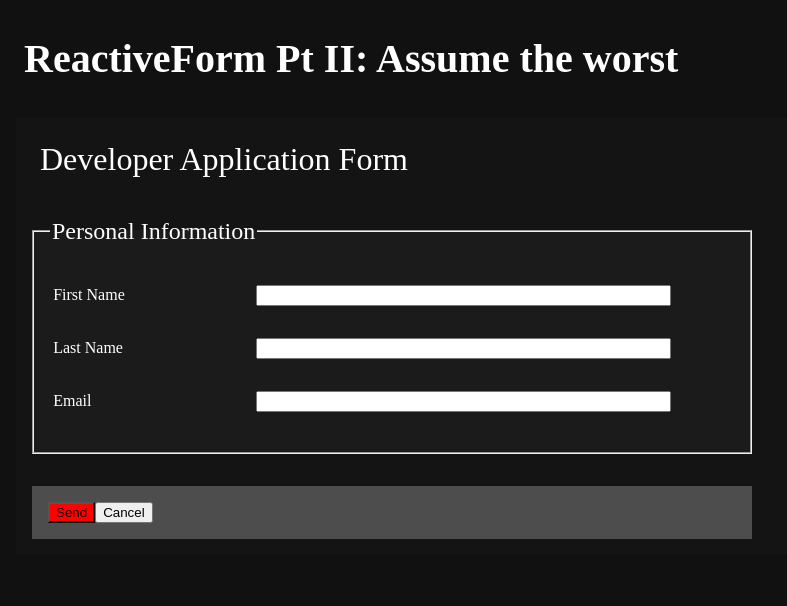
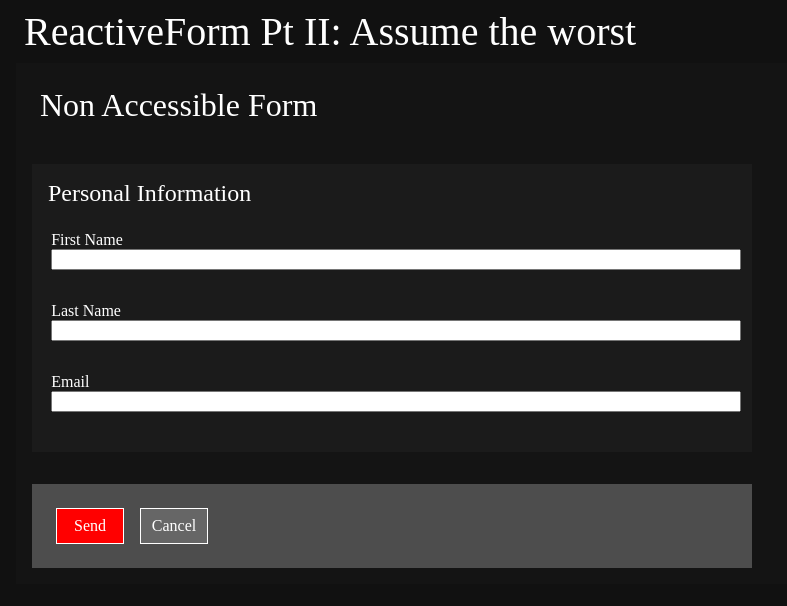
Before and after one commit to danmt/reactive-form-accessible, an Angular app: page / in a window 1280 px wide. Shown: the top 606 px of the page, without its empty margins (0-787 px from the left). Built offline with nearby package versions, Linux system fonts and the light colour scheme.

Commit message:
simplifying it

```diff
--- a/src/app/app.component.html
+++ b/src/app/app.component.html
@@ -1,62 +1,43 @@
-<header>
-  <h1>ReactiveForm Pt II: Assume the worst</h1>
-</header>
+<div class="header">
+  <div class="h1">ReactiveForm Pt II: Assume the worst</div>
+</div>
 
-<main>
-  <section>
-    <form
-      [formGroup]="developerApplicationForm"
-      (ngSubmit)="submit(developerApplicationForm)"
-      aria-labelledby="form-title"
-    >
-      <legend id="form-title">Developer Application Form</legend>
+<div class="main">
+  <div class="section">
+    <div class="form" [formGroup]="nonAccessibleForm">
+      <div class="legend">Non Accessible Form</div>
 
-      <fieldset id="personal">
-        <legend>Personal Information</legend>
+      <div class="fieldset">
+        <div class="legend">Personal Information</div>
 
-        <label for="first-name">
-          <span id="first-name-label">
+        <div class="label">
+          <span>
             First Name
           </span>
-          <input
-            id="first-name"
-            aria-labelledby="first-name-label"
-            type="text"
-            formControlName="firstName"
-          />
-        </label>
+          <input id="first-name" type="text" formControlName="firstName" />
+        </div>
 
-        <label for="last-name">
-          <span id="last-name-label">
+        <div class="label">
+          <span>
             Last Name
           </span>
-          <input
-            id="last-name"
-            aria-labelledby="last-name-label"
-            type="text"
-            formControlName="lastName"
-          />
-        </label>
+          <input id="last-name" type="text" formControlName="lastName" />
+        </div>
 
-        <label for="email">
-          <span id="email-label">
+        <div class="label">
+          <span>
             Email
           </span>
-          <input
-            id="email"
-            type="email"
-            aria-labelledby="email-label"
-            formControlName="email"
-          />
-        </label>
-      </fieldset>
+          <input id="email" type="email" formControlName="email" />
+        </div>
+      </div>
 
       <div class="button-group">
-        <button type="submit" class="primary">
+        <div (click)="submit(nonAccessibleForm)" class="button primary">
           Send
-        </button>
-        <button>Cancel</button>
+        </div>
+        <div class="button">Cancel</div>
       </div>
-    </form>
-  </section>
-</main>
+    </div>
+  </div>
+</div>
--- a/src/app/app.component.scss
+++ b/src/app/app.component.scss
@@ -1,59 +1,47 @@
-header {
+.header {
   padding: 0 1rem;
 }
 
-main {
+.main {
   padding: 0 1rem;
 }
 
-section {
+.section {
   background: lighten(#111, 1);
 }
 
-h1 {
+.h1 {
   padding: 0.5rem;
   font-size: 2.5rem;
 }
 
-form {
+.form {
   padding: 1rem;
   max-width: 720px;
 }
 
-form > legend {
+.form > .legend {
   padding: 0.5rem;
   font-size: 2rem;
 }
 
-fieldset {
+.fieldset {
   background: lighten(#111, 4);
   margin: 2rem 0;
   padding: 1rem;
 }
 
-fieldset > legend {
+.fieldset > .legend {
   font-size: 1.5rem;
 }
 
-label {
+.label {
   display: block;
   margin: 1rem 0;
   padding: 0.5rem 0.2rem;
 }
 
-label:focus-within {
-  outline: 2px red solid;
-}
-
 input {
-  width: 100%;
-}
-
-input:focus {
-  outline: none;
-}
-
-textarea {
   width: 100%;
 }
 
@@ -65,6 +53,7 @@ textarea {
   display: inline-block;
   margin: 0.5rem;
   border: 1px white solid;
+  width: 50px;
 }
 
 .primary {
@@ -78,17 +67,13 @@ textarea {
 }
 
 @media all and (min-width: 560px) {
-  fieldset {
-    label span {
+  .fieldset {
+    .label span {
       display: inline-block;
       width: 30%;
     }
 
-    textarea {
-      width: 80%;
-    }
-
-    input {
+    .input {
       width: 60%;
     }
   }
--- a/src/app/app.component.ts
+++ b/src/app/app.component.ts
@@ -7,7 +7,7 @@ import { FormBuilder, FormGroup } from '@angular/forms';
   styleUrls: ['./app.component.scss']
 })
 export class AppComponent {
-  developerApplicationForm = this.fb.group({
+  nonAccessibleForm = this.fb.group({
     firstName: [''],
     lastName: [''],
     email: ['']
```
